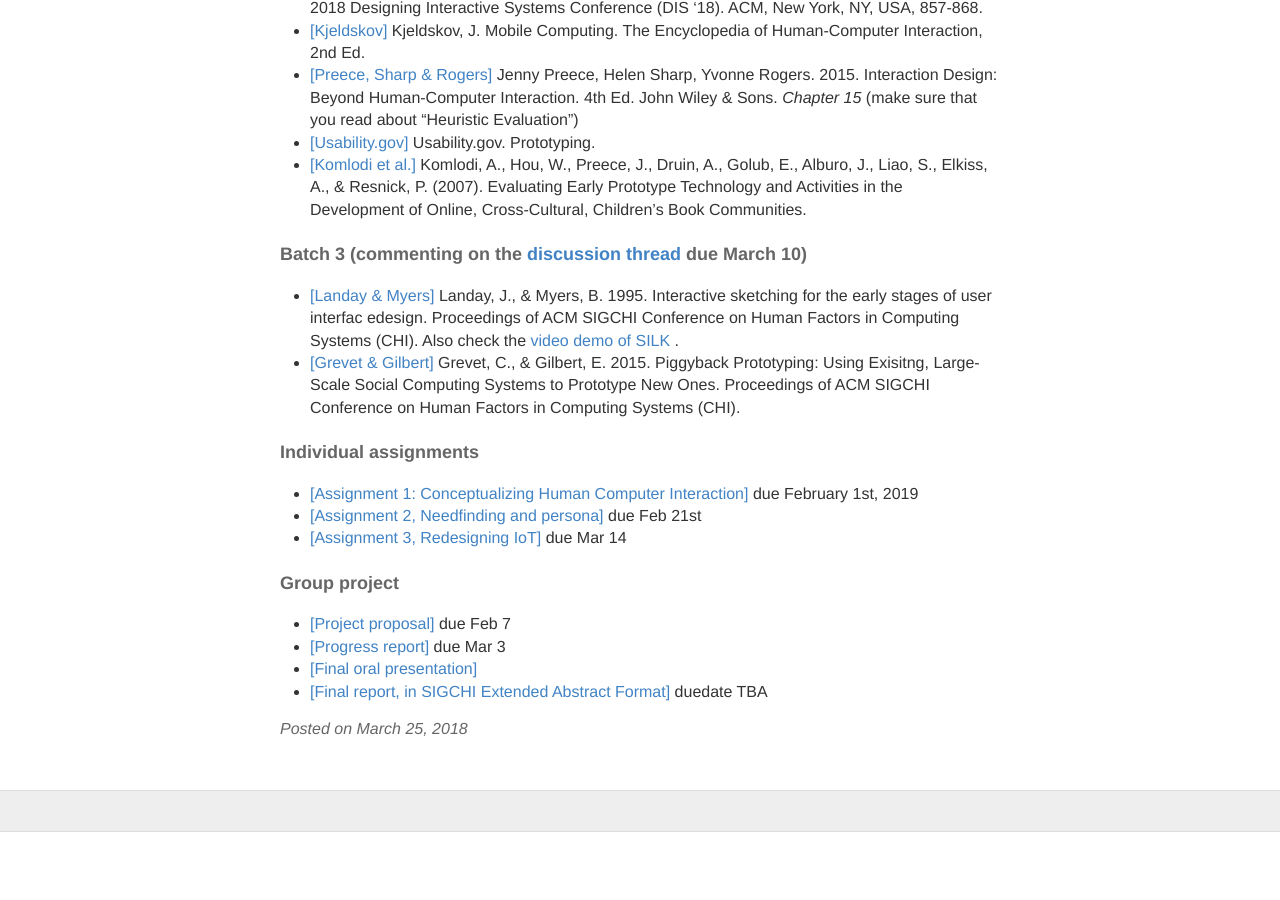
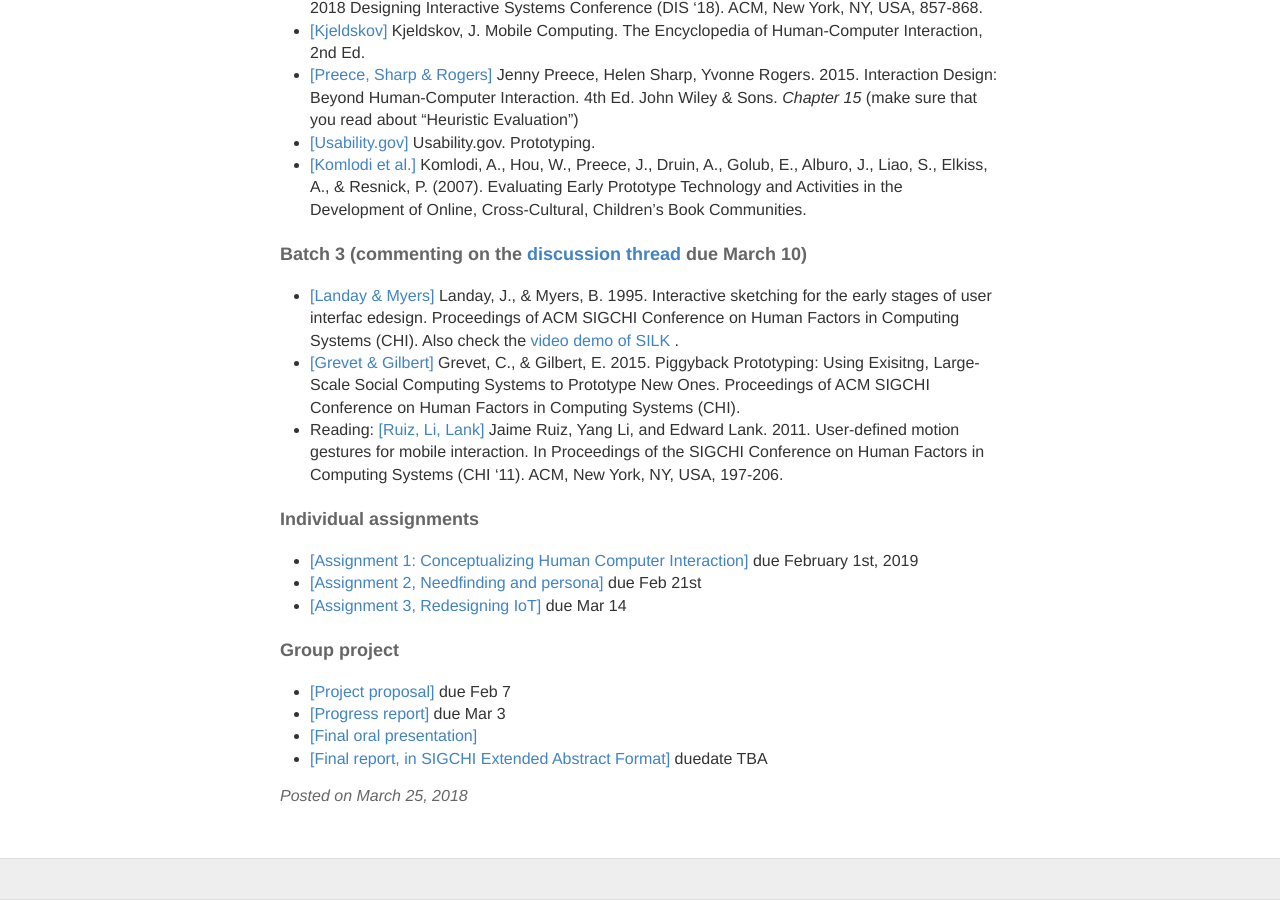
Before and after one commit to hciwang/hciwang.github.io, a Jekyll site: the page built from _posts/2018-3-25-lectures.md, in a window 1280 px wide and 900 px high, scrolled down 3701 px. Built offline with Jekyll 4.4.1, drawn with Linux system fonts in a browser that asks for light colours; before the commit the page ends 4533 px from its top, so only the background shows below that.

Commit message:
Update 2018-3-25-lectures.md

```diff
--- a/_posts/2018-3-25-lectures.md
+++ b/_posts/2018-3-25-lectures.md
@@ -84,7 +84,6 @@
 
 - 2/28 -  [Evaluation](https://canvas.ucdavis.edu/courses/293005/files/folder/Lecture?preview=5359172) .  [Quantitative evaluation, controlled experiment](https://canvas.ucdavis.edu/courses/293005/files/folder/Lecture?preview=5379296) .
 Reading: [[Ruiz, Li, Lank]](https://canvas.ucdavis.edu/courses/293005/files/folder/Reading?preview=5379851) Jaime Ruiz, Yang Li, and Edward Lank. 2011. User-defined motion gestures for mobile interaction. In Proceedings of the SIGCHI Conference on Human Factors in Computing Systems (CHI '11). ACM, New York, NY, USA, 197-206.
-Reading:
 Due: [[Progress report]](https://canvas.ucdavis.edu/courses/293005/assignments/298525) due Mar 3
 
 Week 9
@@ -123,6 +122,8 @@ Week 10
 #### Batch 3 (commenting on the [discussion thread](https://canvas.ucdavis.edu/courses/293005/discussion_topics/285017) due March 10)
 - [[Landay & Myers]](https://dl.acm.org/citation.cfm?id=223910) Landay, J., & Myers, B. 1995. Interactive sketching for the early stages of user interfac edesign. Proceedings of ACM SIGCHI Conference on Human Factors in Computing Systems (CHI). Also check the [video demo of SILK](https://www.youtube.com/watch?v=VLQcW6SpJ88) .
 - [[Grevet & Gilbert]](http://comp.social.gatech.edu/papers/chi15.airport.grevet.pdf)  Grevet, C., & Gilbert, E. 2015. Piggyback Prototyping: Using Exisitng, Large-Scale Social Computing Systems to Prototype New Ones. Proceedings of ACM SIGCHI Conference on Human Factors in Computing Systems (CHI).
+- Reading: [[Ruiz, Li, Lank]](https://canvas.ucdavis.edu/courses/293005/files/folder/Reading?preview=5379851) Jaime Ruiz, Yang Li, and Edward Lank. 2011. User-defined motion gestures for mobile interaction. In Proceedings of the SIGCHI Conference on Human Factors in Computing Systems (CHI '11). ACM, New York, NY, USA, 197-206.
+
 
 
 #### Individual assignments
```
